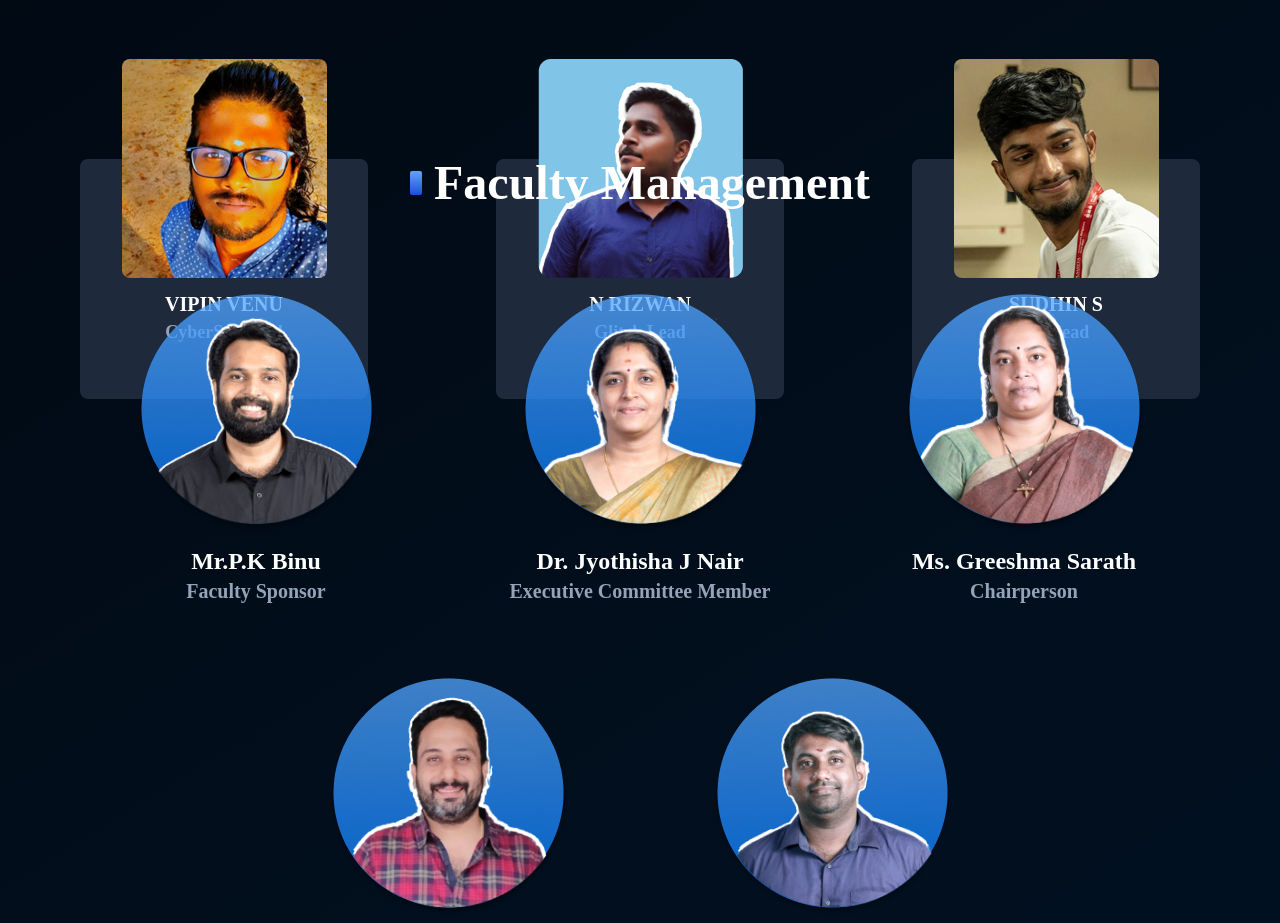
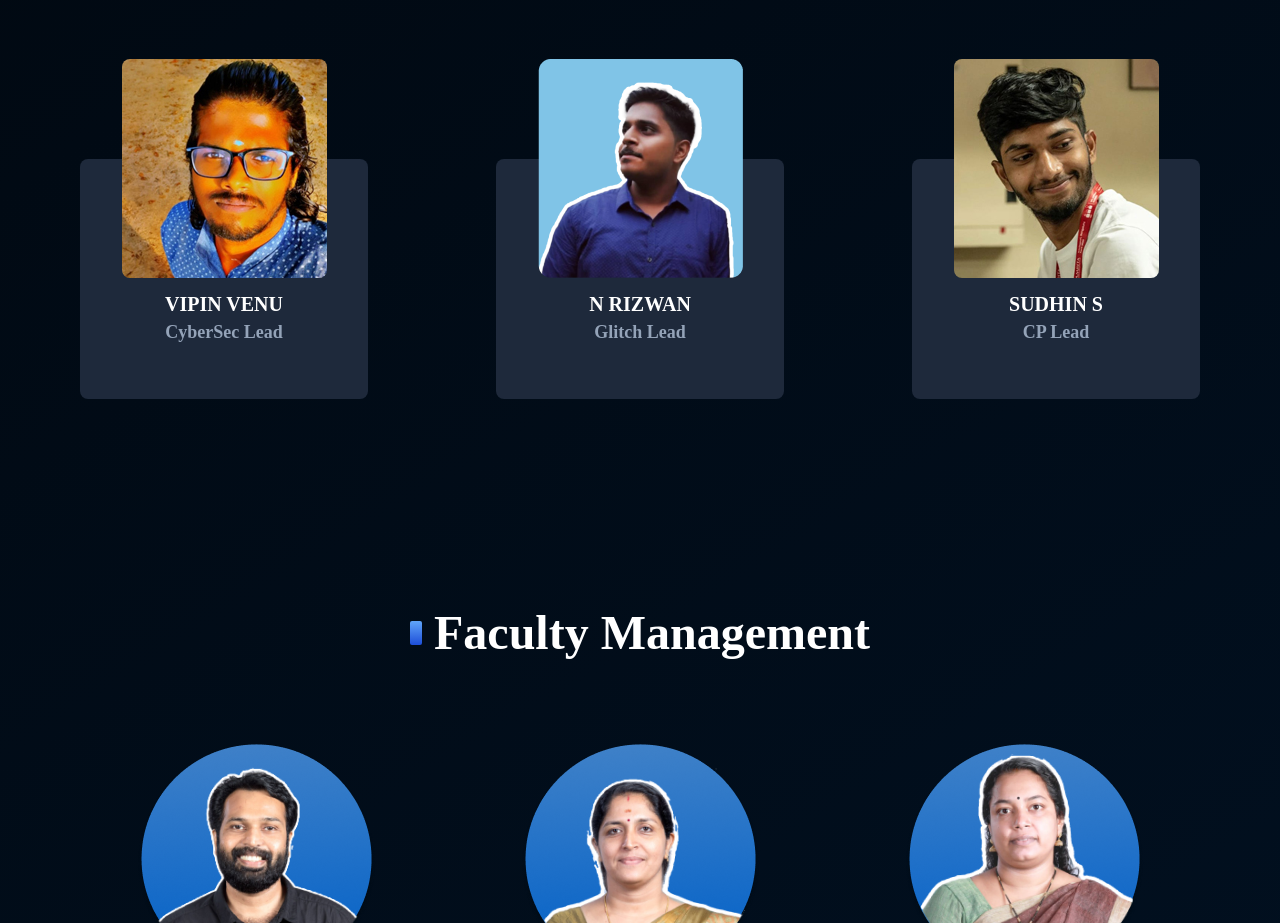
Before and after one commit to ADITHYASNAIR2021/acm-official-website, a Next.js app: page / in a window 1280 px wide. Shown: the part 3560-4483 px from the top of the page. Built offline with nearby package versions, Linux system fonts and the light colour scheme; a web font is replaced by a local one.

Commit message:
Added margin top

```diff
--- a/components/FacultyManagement.js
+++ b/components/FacultyManagement.js
@@ -3,7 +3,7 @@ import FacultyCards from "./FacultyCards";
 export default function FacultyManagement() {
     return (
         <>
-            <div className="faculty-header mt-[100px] flex justify-center items-center pt-9 pb-8">
+            <div className="faculty-header mt-[550px] flex justify-center items-center pt-9 pb-8">
                 <div className="faculty-header-dot h-6 w-3 mr-3 bg-gradient-to-t from-blue-700 to-blue-400 rounded-sm"></div>
                 <h1 className="text-5xl text-white">Faculty Management</h1>
             </div>
```
